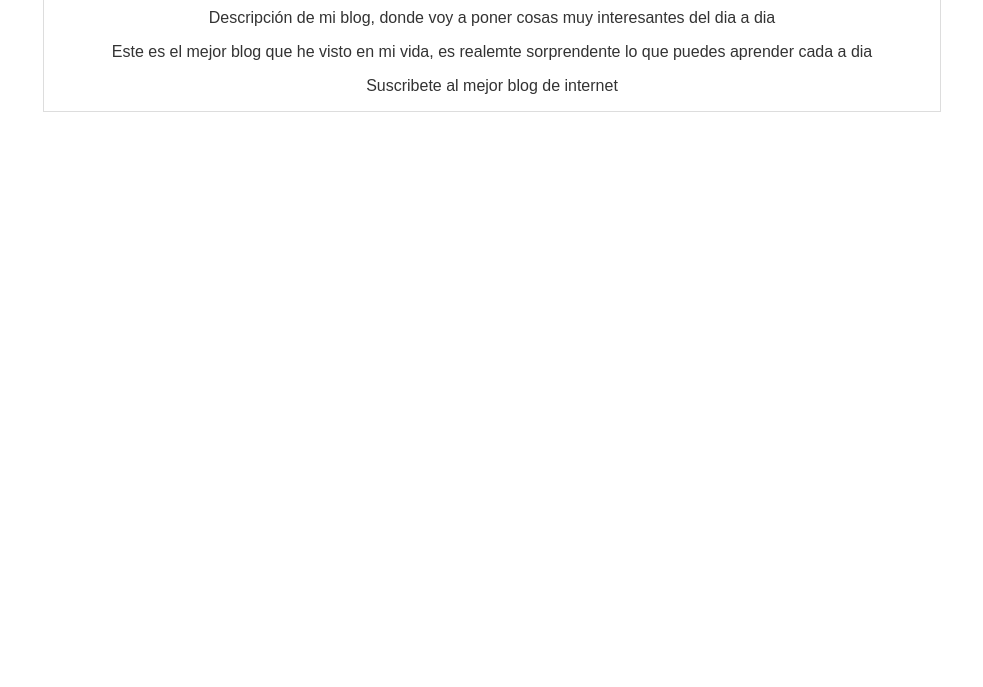
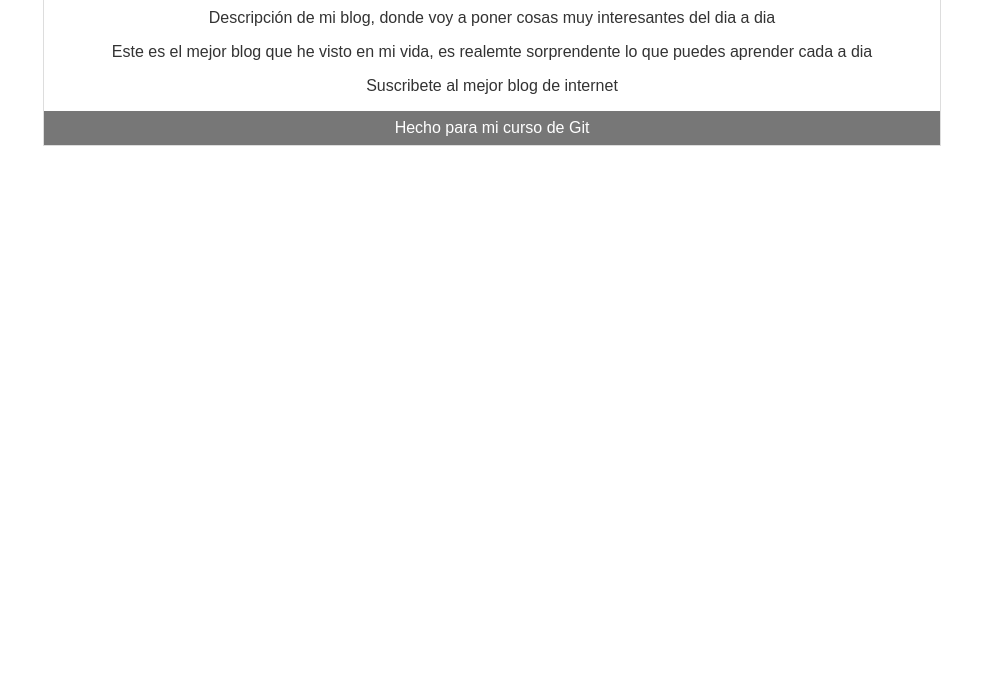
Before and after one commit to DCCARRENOM/Blog-pruebas-Curso-Git, a plain HTML site: page index.html in a window 1280 px wide. Shown: the part 113-800 px from the top of the page, without its empty margins (148-1131 px from the left). Drawn offline with Linux system fonts and the light colour scheme.

Commit message:
Footer terminado

```diff
--- a/css/estilos.css
+++ b/css/estilos.css
@@ -37,3 +37,10 @@ body {
     font-weight: normal;
     font-size: 0.8em;
 }
+
+#footer{
+    background: #777;
+    color: white;
+    text-align: center;
+    padding: 0.5em;
+}
--- a/index.html
+++ b/index.html
@@ -18,6 +18,9 @@
             <p>Este es el mejor blog que he visto en mi vida, es realemte sorprendente lo que puedes aprender cada a dia</p>
             <p>Suscribete al mejor blog de internet</p>
         </div>
+        <div id="footer">
+          Hecho para mi curso de Git
+        </div>
     </div>
 
   </body>
```
